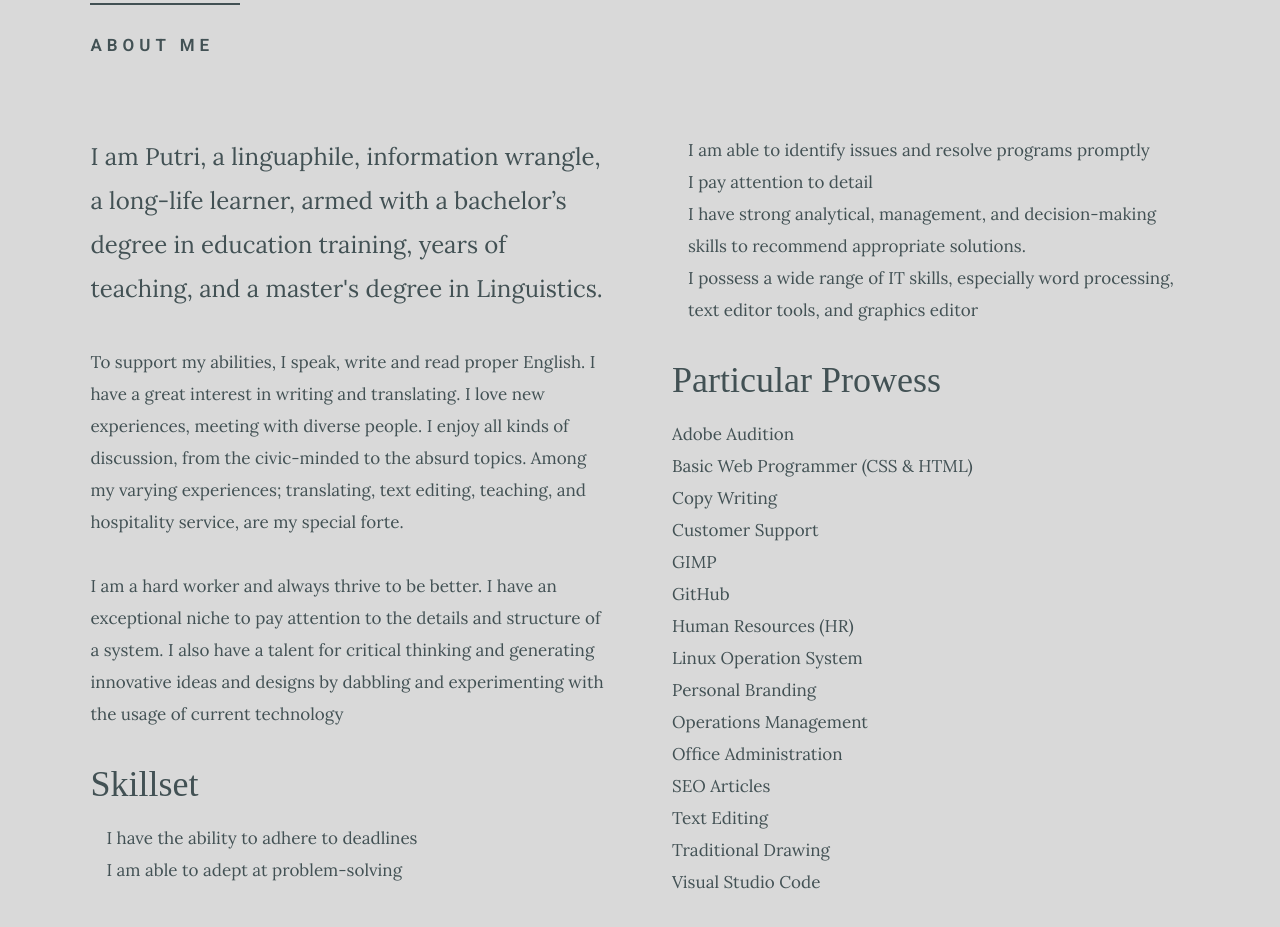
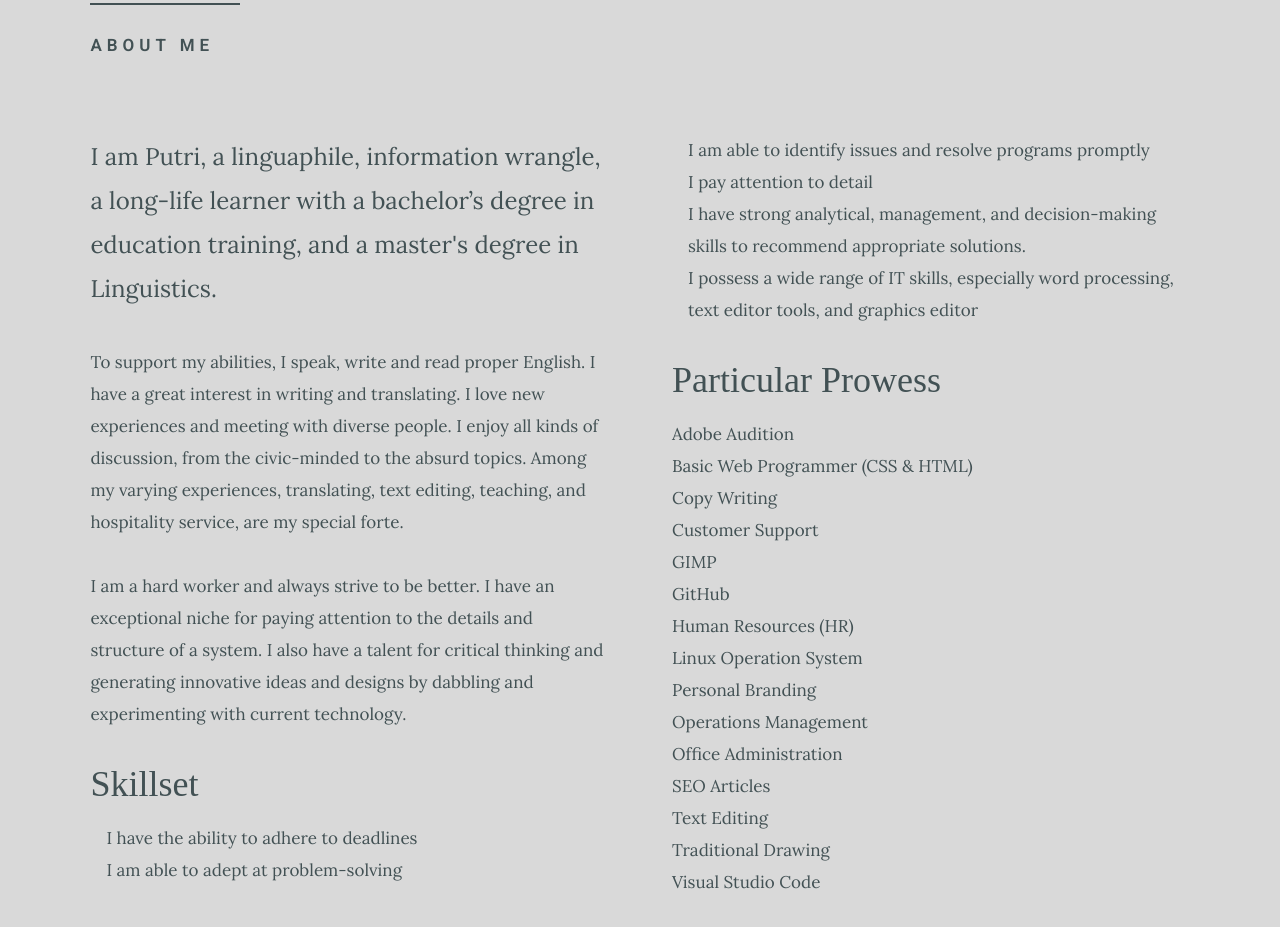
Before and after one commit to neptunejoo/putriyuniutami.github.io, a plain HTML site: page index.html in a window 1280 px wide. Shown: the part 989-1916 px from the top of the page. Drawn offline with Linux system fonts and the light colour scheme; a web font is replaced by a local one.

Commit message:
Update index.html

```diff
--- a/index.html
+++ b/index.html
@@ -131,19 +131,13 @@
                 <div class="column large-full about-me__text">
                     <p class="lead">
                         I am Putri, a linguaphile, information wrangle,
-                        a long-life learner, armed with a bachelor’s degree in education training,
-                        years of teaching, and a master's degree in Linguistics.</p>
+                        a long-life learner with a bachelor’s degree in education training,
+                        and a master's degree in Linguistics.</p>
                     <p>
-                    To support my abilities, I speak, write and read proper English.
-                    I have a great interest in writing and translating.
-                    I love new experiences, meeting with diverse people.
-                    I enjoy all kinds of discussion, from the civic-minded to the absurd topics.
-                    Among my varying experiences; translating, text editing, teaching, and hospitality service, are my special forte.
+                        To support my abilities, I speak, write and read proper English. I have a great interest in writing and translating. I love new experiences and meeting with diverse people. I enjoy all kinds of discussion, from the civic-minded to the absurd topics. Among my varying experiences, translating, text editing, teaching, and hospitality service, are my special forte.
                     </p>
                     <p>
-                    I am a hard worker and always thrive to be better.
-                    I have an exceptional niche to pay attention to the details and structure of a system.
-                    I also have a talent for critical thinking and generating innovative ideas and designs by dabbling and experimenting with the usage of current technology
+                        I am a hard worker and always strive to be better. I have an exceptional niche for paying attention to the details and structure of a system. I also have a talent for critical thinking and generating innovative ideas and designs by dabbling and experimenting with current technology.
                     </p>
                     <h3 class="item-title">Skillset</h3>
                     <ul>
```
